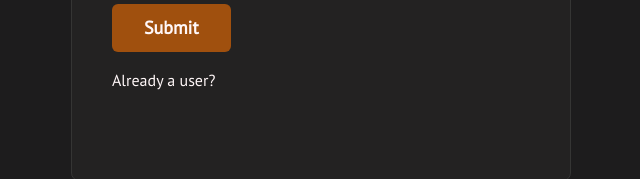
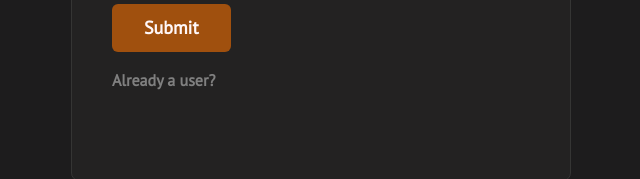
Before and after one commit to MatthewAnder/brainstorming, a Next.js app: page /signup in a window 1280 px wide. Shown: the part 519-698 px from the top of the page, without its empty margins (319-959 px from the left). Built offline with nearby package versions, Linux system fonts and the light colour scheme.

Commit message:
chore: change link color

```diff
--- a/src/app/(auth)/signup/page.tsx
+++ b/src/app/(auth)/signup/page.tsx
@@ -111,7 +111,12 @@ export default function SignupForm() {
             Submit
           </Button>
         </form>
-        <ChakraLink as={NextLink} href="/login" color={"smoke"}>
+        <ChakraLink
+          as={NextLink}
+          href="/login"
+          color={"gray"}
+          fontWeight={"bold"}
+        >
           Already a user?
         </ChakraLink>
       </Box>
```
Also changed, not shown: src/app/(auth)/login/page.tsx (+7 -2 lines).
